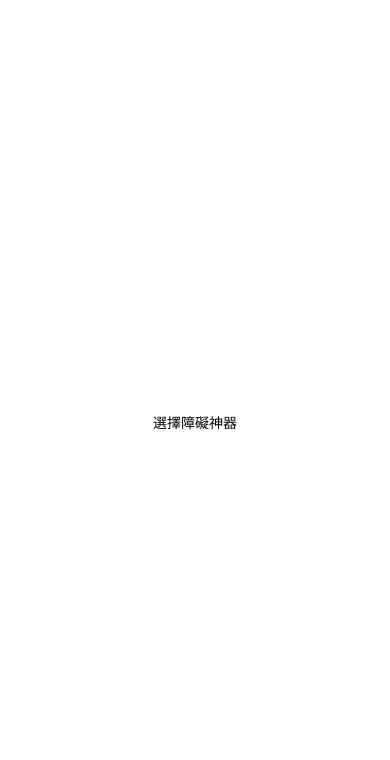
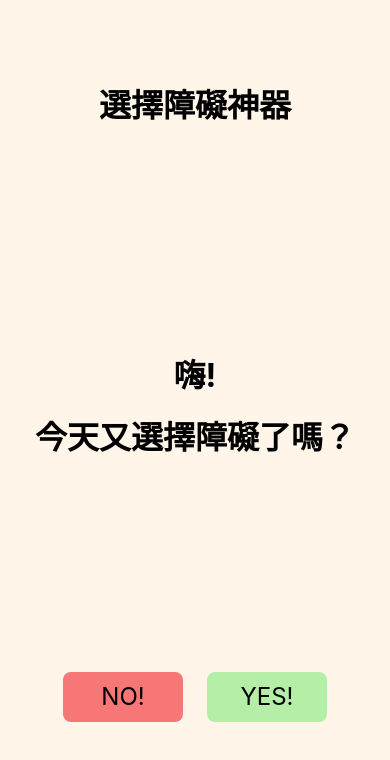
Before and after one commit to eriksun0310/ChooseApp, a React Native app: screen /Home in a window 390 px wide. Shown: the top 760 px of the page. Built offline with nearby package versions, Linux system fonts and the light colour scheme.

Commit message:
建置home畫面‘

```diff
--- a/App.tsx
+++ b/App.tsx
@@ -1,20 +1,23 @@
-import { StatusBar } from 'expo-status-bar';
-import { StyleSheet, Text, View } from 'react-native';
+import { NavigationContainer } from "@react-navigation/native";
+import { createStackNavigator } from "@react-navigation/stack";
+import HomeScreen from "./Screen/HomeScreen";
+import NoScreen from "./Screen/NoScreen";
+import YesScreen from "./Screen/YesScreen";
 
+const Stack = createStackNavigator();
 export default function App() {
   return (
-    <View style={styles.container}>
-      <Text>選擇障礙神器</Text>
-      <StatusBar style="auto" />
-    </View>
+    <NavigationContainer>
+      <Stack.Navigator
+        initialRouteName="Home"
+        screenOptions={{
+          headerShown: false,
+        }}
+      >
+        <Stack.Screen name="Home" component={HomeScreen} />
+        <Stack.Screen name="Yes" component={YesScreen} />
+        <Stack.Screen name="No" component={NoScreen} />
+      </Stack.Navigator>
+    </NavigationContainer>
   );
 }
-
-const styles = StyleSheet.create({
-  container: {
-    flex: 1,
-    backgroundColor: '#fff',
-    alignItems: 'center',
-    justifyContent: 'center',
-  },
-});
--- /dev/null
+++ b/Screen/HomeScreen.tsx
@@ -0,0 +1,159 @@
+import { StatusBar } from "expo-status-bar";
+import { useEffect, useRef, useState } from "react";
+import { StyleSheet, Text, View, Animated } from "react-native";
+import Button from "../components/Button";
+import { useNavigation } from "@react-navigation/native";
+
+const HomeScreen = () => {
+  const navigation = useNavigation();
+  const [displayText1, setDisplayText1] = useState("");
+  const [displayText2, setDisplayText2] = useState("");
+  const [showBtn, setShowBtn] = useState(false);
+
+  const fullText1 = "嗨!";
+  const fullText2 = "今天又選擇障礙了嗎？";
+
+  const bounceAnim = useRef(new Animated.Value(0)).current;
+
+  // 處理打字機效果
+  useEffect(() => {
+    let time1: NodeJS.Timeout;
+    let time2: NodeJS.Timeout;
+
+    let index1 = 0;
+    let index2 = 0;
+
+    const typeWrite1 = () => {
+      setDisplayText1(fullText1.slice(0, index1 + 1));
+      index1++;
+      if (index1 < fullText1.length) {
+        time1 = setTimeout(typeWrite1, 100);
+      } else {
+        time2 = setTimeout(typeWrite2, 1000); // 延遲一秒後開始第二個文本段的打字機效果
+      }
+    };
+
+    const typeWrite2 = () => {
+      setDisplayText2(fullText2.slice(0, index2 + 1));
+      index2++;
+      if (index2 < fullText2.length) {
+        time2 = setTimeout(typeWrite2, 100);
+
+      } else {
+        setShowBtn(true);
+      }
+    };
+
+    // 開始第一個文本段的打字機效果
+    time1 = setTimeout(typeWrite1, 500); // 延遲一秒後开始開始第一個文本段的打字機效果
+
+    //清除定時器
+    return () => {
+      if (time1) clearTimeout(time1);
+      if (time2) clearTimeout(time2);
+    };
+  }, []);
+
+  //Btn 的動畫
+  useEffect(() => {
+    if (showBtn) {
+      setTimeout(() => {
+        //開始淡入動畫
+        // Animated.timing(bounceAnim, {
+        //   toValue: 1,
+        //   duration: 1000, //持續時間
+        //   useNativeDriver: true,
+        // }).start();
+
+        // 開始彈跳效果
+        Animated.spring(bounceAnim, {
+          toValue: 1, //目標值
+          friction: 5, // 摩擦力(值越小,彈跳力越大)
+          useNativeDriver: true, //使用原生動畫驅動動畫(減少動畫卡頓現象)
+        }).start();
+      }, 500);
+    }
+  }, [showBtn]);
+  return (
+    <View style={styles.container}>
+      <StatusBar style="auto" />
+      <View style={styles.header}>
+        <Text style={styles.title}>選擇障礙神器</Text>
+      </View>
+      <View style={styles.content}>
+        <Text style={styles.contentText}>{displayText1}</Text>
+        <Text style={styles.contentText}>{displayText2}</Text>
+      </View>
+
+      <Animated.View
+        style={[
+          styles.footer,
+          // { opacity: bounceAnim }
+          {
+            transform: [
+              {
+                translateY: bounceAnim.interpolate({
+                  inputRange: [0, 1],
+                  outputRange: [200, 0],
+                }),
+              },
+            ],
+          },
+        ]}
+      >
+        {showBtn && (
+          <>
+            <Button
+              text="NO!"
+              color="#F77676"
+              onPress={() => navigation.navigate("No")}
+            />
+
+            <Button
+              text="YES!"
+              color="#B5EEA7"
+              onPress={() => navigation.navigate("Yes")}
+            />
+          </>
+        )}
+      </Animated.View>
+    </View>
+  );
+};
+
+export default HomeScreen;
+
+const styles = StyleSheet.create({
+  container: {
+    flex: 1,
+    backgroundColor: "#FFF5E8",
+    alignItems: "center",
+    justifyContent: "center",
+  },
+
+  header: {
+    flex: 1,
+    marginTop: 80,
+  },
+  title: {
+    fontWeight: "bold",
+    fontSize: 32,
+  },
+  content: {
+    flex: 5,
+    alignItems: "center",
+    justifyContent: "center",
+  },
+  contentText: {
+    fontWeight: "bold",
+    fontSize: 32,
+    marginBottom: 16,
+  },
+
+  footer: {
+    flex: 1,
+    flexDirection: "row",
+    marginBottom: 100,
+    alignItems: "center",
+  },
+});
--- /dev/null
+++ b/Screen/NoScreen.tsx
@@ -0,0 +1,130 @@
+import { StatusBar } from "expo-status-bar";
+import { useEffect, useRef, useState } from "react";
+import { StyleSheet, Text, View, Animated } from "react-native";
+import Button from "../components/Button";
+import { useNavigation } from "@react-navigation/native";
+
+const NoScreen = () => {
+  const navigation = useNavigation();
+  const [displayText1, setDisplayText1] = useState("");
+  const [showBtn, setShowBtn] = useState(false);
+
+  const fullText = "還選No啊！";
+
+  const bounceAnim = useRef(new Animated.Value(0)).current;
+
+  // 處理打字機效果
+  useEffect(() => {
+    let time: NodeJS.Timeout;
+    // let time2: NodeJS.Timeout;
+
+    let index = 0;
+    // let index2 = 0;
+
+    const typeWrite1 = () => {
+      setDisplayText1(fullText.slice(0, index + 1));
+      index++;
+      if (index < fullText.length) {
+        time = setTimeout(typeWrite1, 100);
+      } else {
+        setShowBtn(true);
+      }
+    };
+    // 開始第一個文本段的打字機效果
+    time = setTimeout(typeWrite1, 500); // 延遲一秒後开始開始第一個文本段的打字機效果
+
+    //清除定時器
+    return () => {
+      if (time) clearTimeout(time);
+    };
+  }, []);
+
+  //Btn 的動畫
+  useEffect(() => {
+    setTimeout(() => {
+      if (showBtn) {
+        // 開始彈跳效果
+        Animated.spring(bounceAnim, {
+          toValue: 1, //目標值
+          friction: 5, // 摩擦力(值越小,彈跳力越大)
+          useNativeDriver: true, //使用原生動畫驅動動畫(減少動畫卡頓現象)
+        }).start();
+      }
+    }, 500);
+  }, [showBtn]);
+  return (
+    <View style={styles.container}>
+      <StatusBar style="auto" />
+      <View style={styles.header}>
+        <Text style={styles.title}>選擇障礙神器</Text>
+      </View>
+      <View style={styles.content}>
+        <Text style={styles.contentText}>{displayText1}</Text>
+      </View>
+
+      <Animated.View
+        style={[
+          styles.footer,
+          // { opacity: bounceAnim }
+          {
+            transform: [
+              {
+                translateY: bounceAnim.interpolate({
+                  inputRange: [0, 1],
+                  outputRange: [200, 0],
+                }),
+              },
+            ],
+          },
+        ]}
+      >
+        {showBtn && (
+          <>
+            <Button
+              text="BACK"
+              color="#FFCD4B"
+              onPress={() => navigation.navigate("Home")}
+            />
+          </>
+        )}
+      </Animated.View>
+    </View>
+  );
+};
+
+export default NoScreen;
+
+const styles = StyleSheet.create({
+  container: {
+    flex: 1,
+    backgroundColor: "#FFF5E8",
+    alignItems: "center",
+    justifyContent: "center",
+  },
+
+  header: {
+    flex: 1,
+    marginTop: 80,
+  },
+  title: {
+    fontWeight: "bold",
+    fontSize: 32,
+  },
+  content: {
+    flex: 5,
+    alignItems: "center",
+    justifyContent: "center",
+  },
+  contentText: {
+    fontWeight: "bold",
+    fontSize: 32,
+    marginBottom: 16,
+  },
+
+  footer: {
+    flex: 1,
+    flexDirection: "row",
+    marginBottom: 100,
+    alignItems: "center",
+  },
+});
--- /dev/null
+++ b/Screen/YesScreen.tsx
@@ -0,0 +1,60 @@
+import { StatusBar } from "expo-status-bar";
+import { useEffect, useRef, useState } from "react";
+import { StyleSheet, Text, View, Animated } from "react-native";
+import Button from "../components/Button";
+import { useNavigation } from "@react-navigation/native";
+
+const YesScreen = () => {
+    const navigation = useNavigation();
+  return (
+    <View style={styles.container}>
+      <StatusBar style="auto" />
+      <View style={styles.header}>
+        <Text style={styles.title}>填入你想吃的！</Text>
+      </View>
+
+      <Button
+        text="GO!"
+        color="#FFCD4B"
+        onPress={() => navigation.navigate("Home")}
+      />
+    </View>
+  );
+};
+
+export default YesScreen;
+
+const styles = StyleSheet.create({
+  container: {
+    flex: 1,
+    backgroundColor: "#FFF5E8",
+    alignItems: "center",
+    justifyContent: "center",
+  },
+
+  header: {
+    flex: 1,
+    marginTop: 80,
+  },
+  title: {
+    fontWeight: "bold",
+    fontSize: 32,
+  },
+  content: {
+    flex: 5,
+    alignItems: "center",
+    justifyContent: "center",
+  },
+  contentText: {
+    fontWeight: "bold",
+    fontSize: 32,
+    marginBottom: 16,
+  },
+
+  footer: {
+    flex: 1,
+    flexDirection: "row",
+    marginBottom: 100,
+    alignItems: "center",
+  },
+});
--- /dev/null
+++ b/components/Button.tsx
@@ -0,0 +1,40 @@
+import { FC } from "react";
+import { Pressable, Text, View, StyleSheet } from "react-native";
+
+interface ButtonProps {
+  text: string;
+  color: string;
+  onPress: () => void;
+}
+const Button: FC<ButtonProps> = ({ text, color, onPress }) => {
+  return (
+    <View style={[styles.button, { backgroundColor: color }]}>
+      <Pressable
+        style={({ pressed }) => pressed && styles.pressed}
+        onPress={onPress}
+      >
+        <Text style={styles.buttonText}>{text}</Text>
+      </Pressable>
+    </View>
+  );
+};
+
+export default Button;
+const styles = StyleSheet.create({
+  button: {
+    minWidth: 120, // 设置按钮的最小宽度
+    minHeight: 50, // 设置按钮的最小高度
+    paddingVertical: 10, // 垂直方向的内边距
+    paddingHorizontal: 20, // 水平方向的内边距
+    marginHorizontal: 12,
+    borderRadius: 8, // 按钮的圆角
+    fontSize: 34,
+  },
+  pressed: {
+    opacity: 0.75,
+  },
+  buttonText: {
+    textAlign: "center",
+    fontSize: 24,
+  },
+});
--- a/package.json
+++ b/package.json
@@ -9,10 +9,13 @@
     "web": "expo start --web"
   },
   "dependencies": {
+    "@react-navigation/native": "^6.1.17",
+    "@react-navigation/stack": "^6.3.29",
     "expo": "~51.0.14",
     "expo-status-bar": "~1.12.1",
     "react": "18.2.0",
-    "react-native": "0.74.2"
+    "react-native": "0.74.2",
+    "react-native-safe-area-context": "^4.10.4"
   },
   "devDependencies": {
     "@babel/core": "^7.20.0",
```
Also changed, not shown: 18 other files (tests, documents, lock files or other folders).
